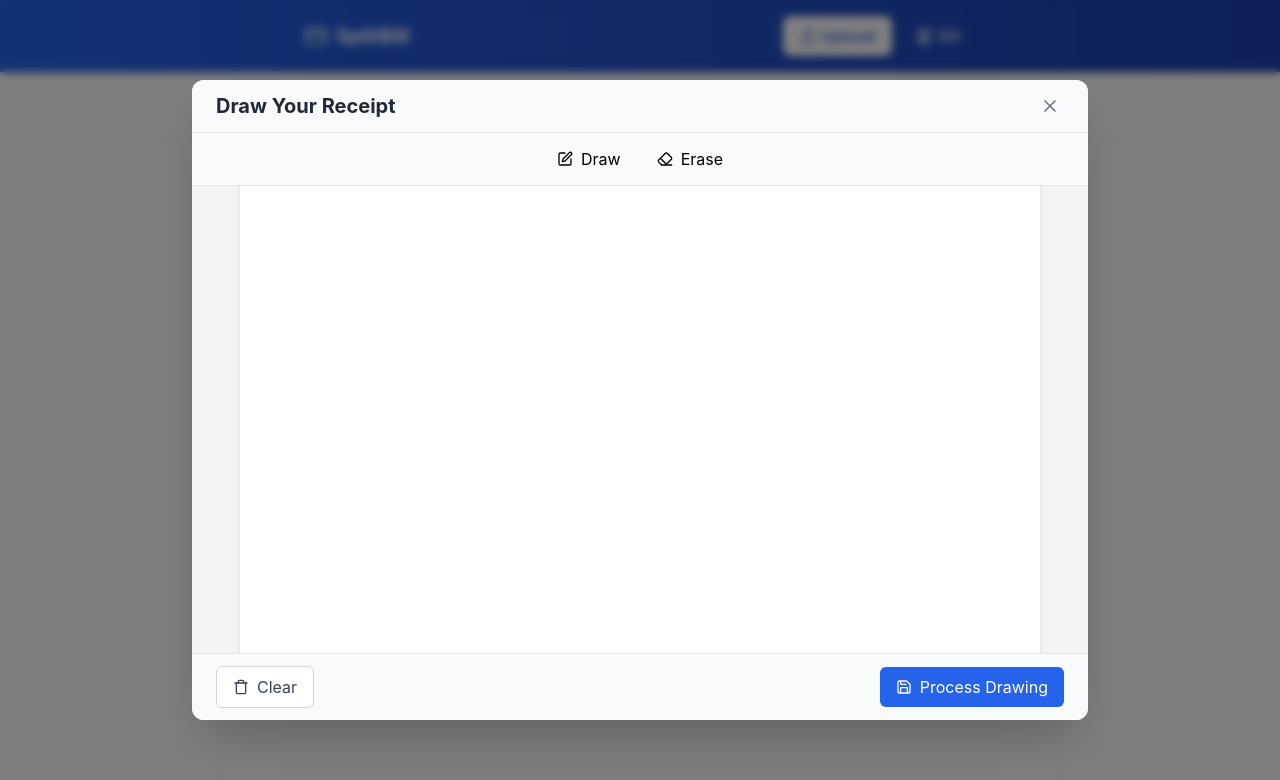
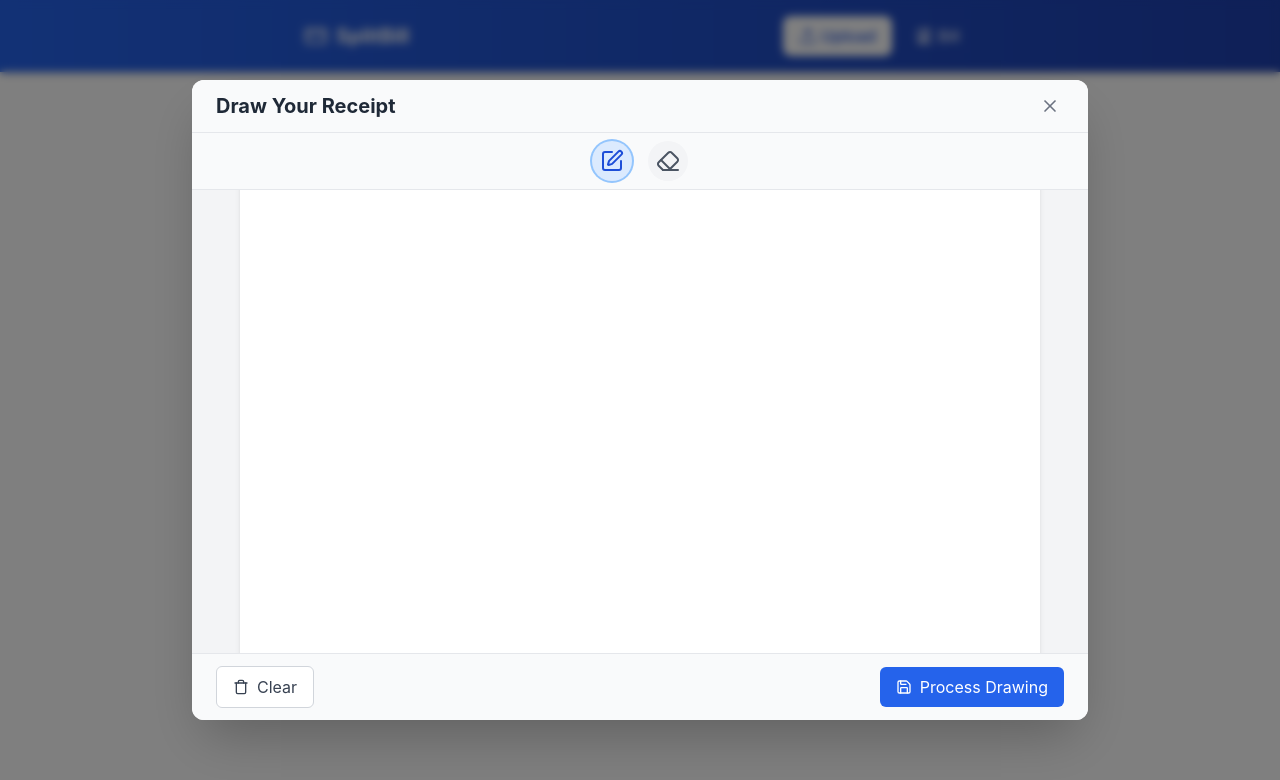
Before and after one commit to aknlite48/Split-Bill, a React (Create React App) app in the folder walmart-bill-frontend/: page /upload in a window 1280 px wide. Both pictures are taken after a click on the button "Draw Receipt". Shown: the top 780 px of the page. Built offline with nearby package versions, Linux system fonts and the light colour scheme.

Commit message:
added draw and eraser icon

```diff
--- a/walmart-bill-frontend/src/components/Whiteboard.js
+++ b/walmart-bill-frontend/src/components/Whiteboard.js
@@ -130,7 +130,7 @@ export const Whiteboard = ({ isOpen, onClose, onProcessDrawing }) => {
 
     try {
       // Debug: Save the image locally
-      //saveDrawingForDebug();
+      saveDrawingForDebug();
 
       // Create a temporary canvas with white background
       const origCanvas = canvasRef.current;
@@ -218,24 +218,30 @@ export const Whiteboard = ({ isOpen, onClose, onProcessDrawing }) => {
 
         {/* Drawing toolbar */}
         <div className="bg-gray-50 px-6 py-2 border-b flex justify-center">
-          <div className="flex space-x-3">
-            <Button
+          <div className="flex space-x-4">
+            <button
               onClick={() => setMode('draw')}
-              variant={mode === 'draw' ? 'default' : 'outline'}
-              className={`px-3 py-1.5 transition-colors flex items-center`}
+              className={`p-2 rounded-full transition-all flex items-center justify-center ${
+                mode === 'draw'
+                  ? 'bg-blue-100 text-blue-700 ring-2 ring-blue-300 shadow-sm'
+                  : 'bg-gray-100 text-gray-600 hover:bg-gray-200'
+              }`}
+              title="Draw"
             >
-              <Edit className="h-4 w-4 mr-2" />
-              Draw
-            </Button>
+              <Edit className="h-6 w-6" />
+            </button>
 
-            <Button
+            <button
               onClick={() => setMode('erase')}
-              variant={mode === 'erase' ? 'default' : 'outline'}
-              className={`px-3 py-1.5 transition-colors flex items-center`}
+              className={`p-2 rounded-full transition-all flex items-center justify-center ${
+                mode === 'erase'
+                  ? 'bg-blue-100 text-blue-700 ring-2 ring-blue-300 shadow-sm'
+                  : 'bg-gray-100 text-gray-600 hover:bg-gray-200'
+              }`}
+              title="Erase"
             >
-              <Eraser className="h-4 w-4 mr-2" />
-              Erase
-            </Button>
+              <Eraser className="h-6 w-6" />
+            </button>
           </div>
         </div>
 
```
